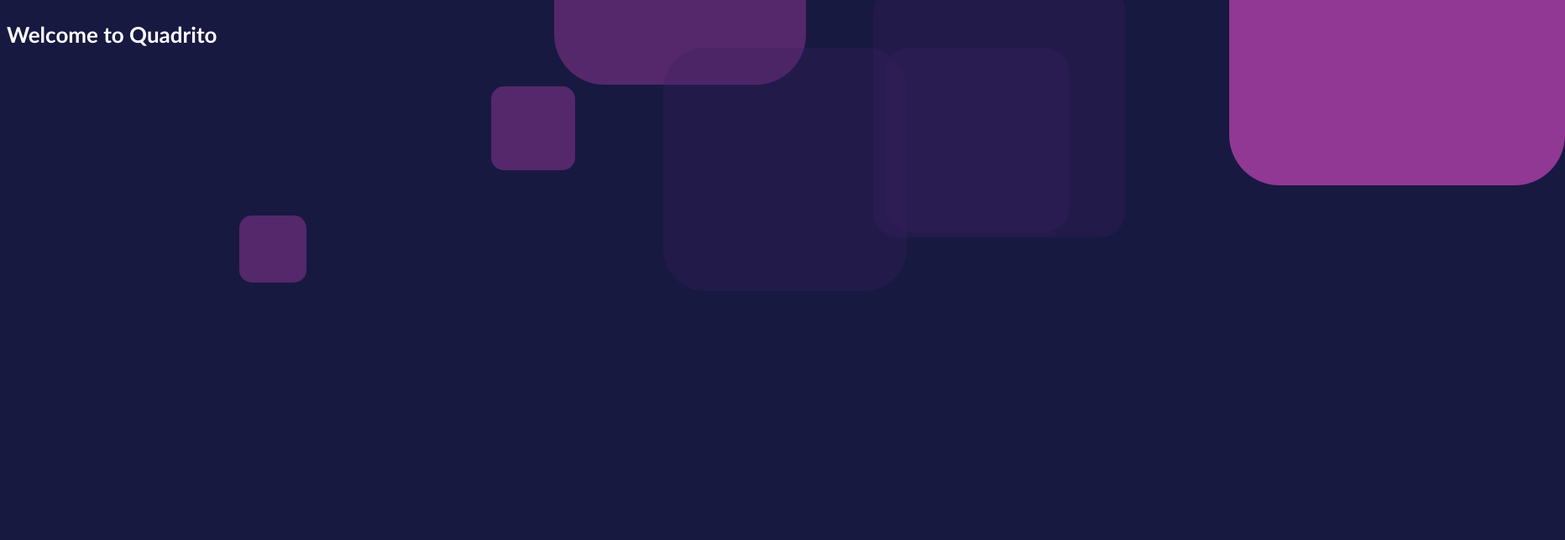
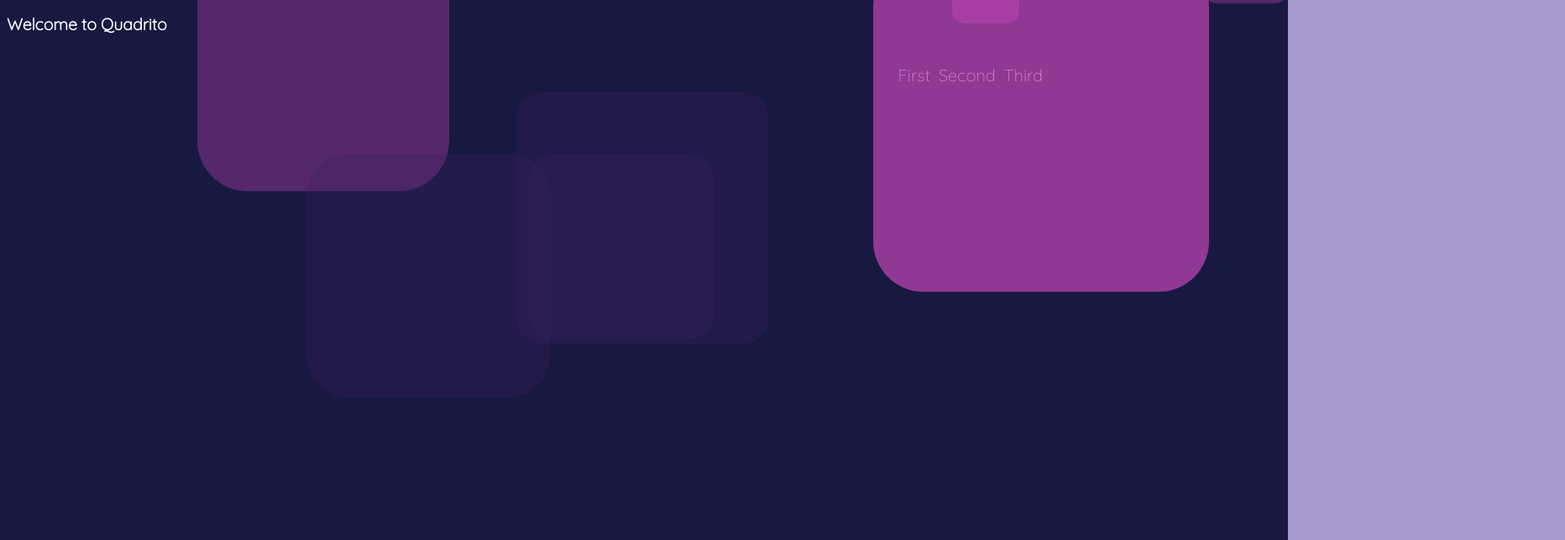
Before and after one commit to toddpeters/html-css, a plain HTML site: page index.html in a window 1280 px wide. Shown: the top 644 px of the page at 84% size, 1864 px wide, since content can reach past the window. Drawn offline with Linux system fonts and the light colour scheme.

Commit message:
add menu

```diff
--- a/index.html
+++ b/index.html
@@ -6,14 +6,30 @@
   <meta http-equiv="X-UA-Compatible" content="IE=edge">
   <meta name="viewport" content="width=device-width, initial-scale=1.0">
   <title>Quadrito Home</title>
+  <link rel="icon" type="image/x-icon" href="favicon.ico">
   <link rel="stylesheet" href="style.css">
+  <link rel="preconnect" href="https://fonts.googleapis.com">
+  <link rel="preconnect" href="https://fonts.gstatic.com" crossorigin>
+  <link href="https://fonts.googleapis.com/css2?family=Quicksand:wght@300&display=swap" rel="stylesheet">
   <style>
   </style>
 </head>
 
 <body>
+  <nav>
+    <h1>Welcome to Quadrito</h1>
+    <ul>
+      <li><a href="#first">First</a></li>
+      <li><a href="#second">Second</a></li>
+      <li><a href="#third">Third</a></li>
+    </ul>
+  </nav>
+
+  <!-- <div class="header" id="myHeader">
+    <h2>My Header</h2>
+  </div> -->
+
   <div class="container">
-    <h1>Welcome to Quadrito</h1>
     <p id="square1"></p>
     <p id="square2"></p>
     <p id="square3"></p>
--- a/style.css
+++ b/style.css
@@ -1,12 +1,11 @@
 body {
     background: linear-gradient(90deg, #171941 21.75px, transparent 10%) center, linear-gradient(#171941 21.75px, transparent 10%) center, #a799cc;
     background-size: 22px 22px;
-    font-family: "Trebuchet MS", Tahoma, "Helvetica Narrow", "Arial Narrow", Arial, Helvetica, sans-serif;
+    font-family: 'Quicksand', sans-serif;
     font-size: small;
     font-weight: lighter;
     color: #FFFFFF;
   }
-
   .container {
     --w: 400px;
     --n: 3;
@@ -14,7 +13,6 @@ body {
     grid-template-columns: repeat(auto-fit, minmax(clamp(100%/(var(--n) + 1) + 0.1%, (var(--w) - 100vw)*1000, 100%), 1fr));
     gap: 10px;
   }
-
   @keyframes shimmy {
     0% {
       transform: translate(200px, 200px);
@@ -24,7 +22,6 @@ body {
       transform: translate(160px, 200px);
     }
   }
-
   #square1 {
     border-radius: 60px 60px 60px 60px;
     background: #e14eca;
@@ -38,7 +35,6 @@ body {
     width: 300px;
     height: 300px;
   }
-
   #square2 {
     border-radius: 60px 60px 60px 60px;
     background: #e14eca;
@@ -52,7 +48,6 @@ body {
     width: 400px;
     height: 400px;
   }
-
   #square3 {
     border-radius: 15px 15px 15px 15px;
     background: #e14eca;
@@ -66,7 +61,6 @@ body {
     width: 40px;
     height: 40px;
   }
-
   #square4 {
     border-radius: 50px 50px 50px 50px;
     background: #3c2361;
@@ -94,7 +88,6 @@ body {
     width: 180px;
     height: 180px;
   }
-
   #square6 {
     border-radius: 15px 15px 15px 15px;
     background: #e14eca;
@@ -108,7 +101,6 @@ body {
     width: 60px;
     height: 60px;
   }
-
   #square7 {
     border-radius: 30px 30px 30px 30px;
     background: #3c2361;
@@ -122,3 +114,47 @@ body {
     width: 260px;
     height: 260px;
   }
+  html {
+    margin: 0;
+    padding: 0;
+    scroll-behavior: smooth;
+  }
+  /* body {
+    min-height: 100vh;
+    font-family: 'Segoe UI', Tahoma, Geneva, Verdana, sans-serif;
+    margin: 0;
+    padding: 0;
+    box-sizing: border-box;
+  } */
+  body nav {
+    position: sticky;
+    top: 0;
+  }
+  ul {
+    width: 100%;
+    display: flex;
+    justify-content: flex-end;
+    box-sizing: border-box;
+    padding: 20px;
+    /* background: #fff; */
+    opacity: 0.8;
+  }
+  li {
+    list-style: none;
+    margin-right: 10px;
+    font-size: 20px;
+    font-weight: normal;
+    margin-top: 0;
+  }
+  li a {
+    text-decoration: none;
+    color: #fff;
+  }
+  section {
+    height: 100vh;
+    display: grid;
+    place-items: center;
+    font-size: 50px;
+    font-weight: bold;
+    background: #eee;
+  }
```
Also changed, not shown: favicon.ico (added).
